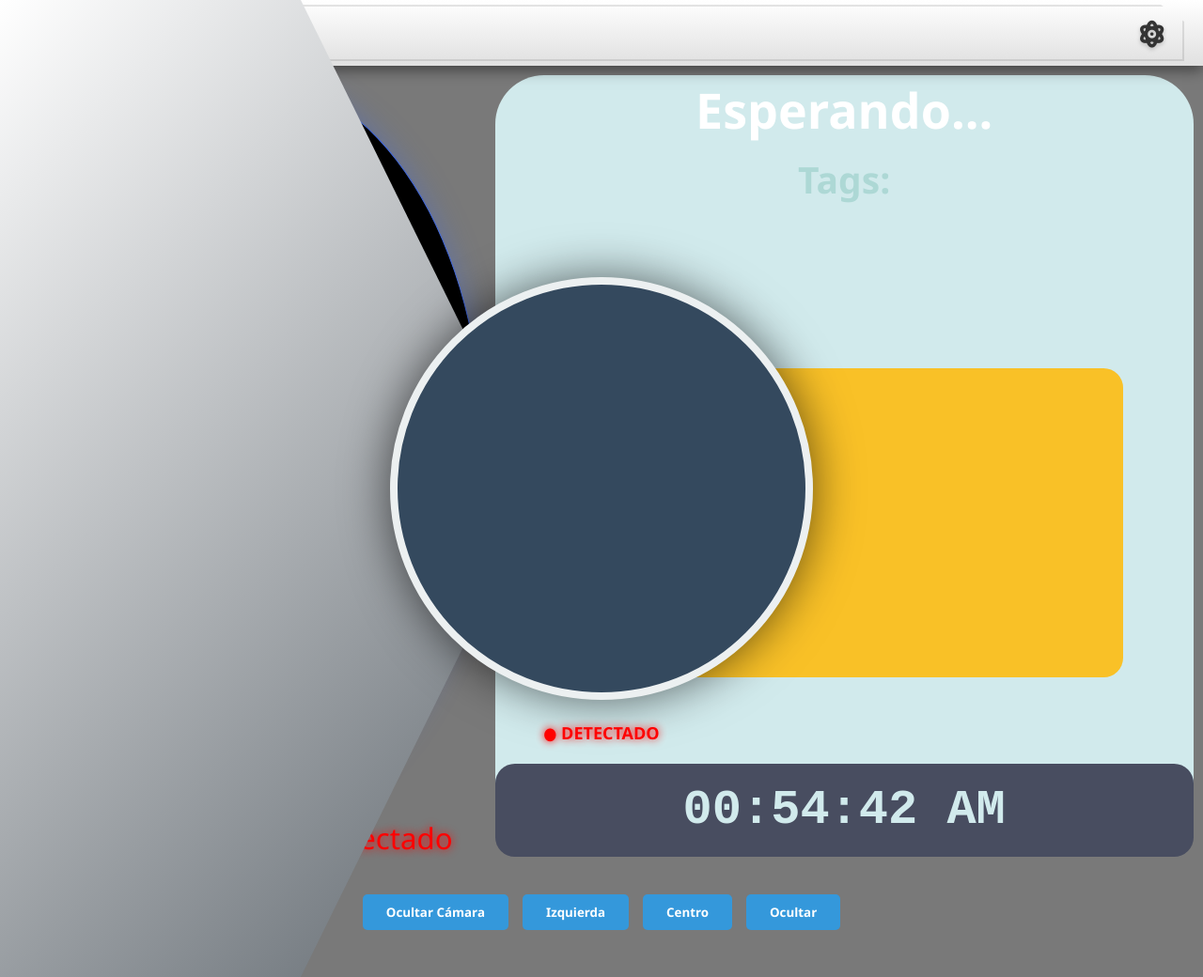
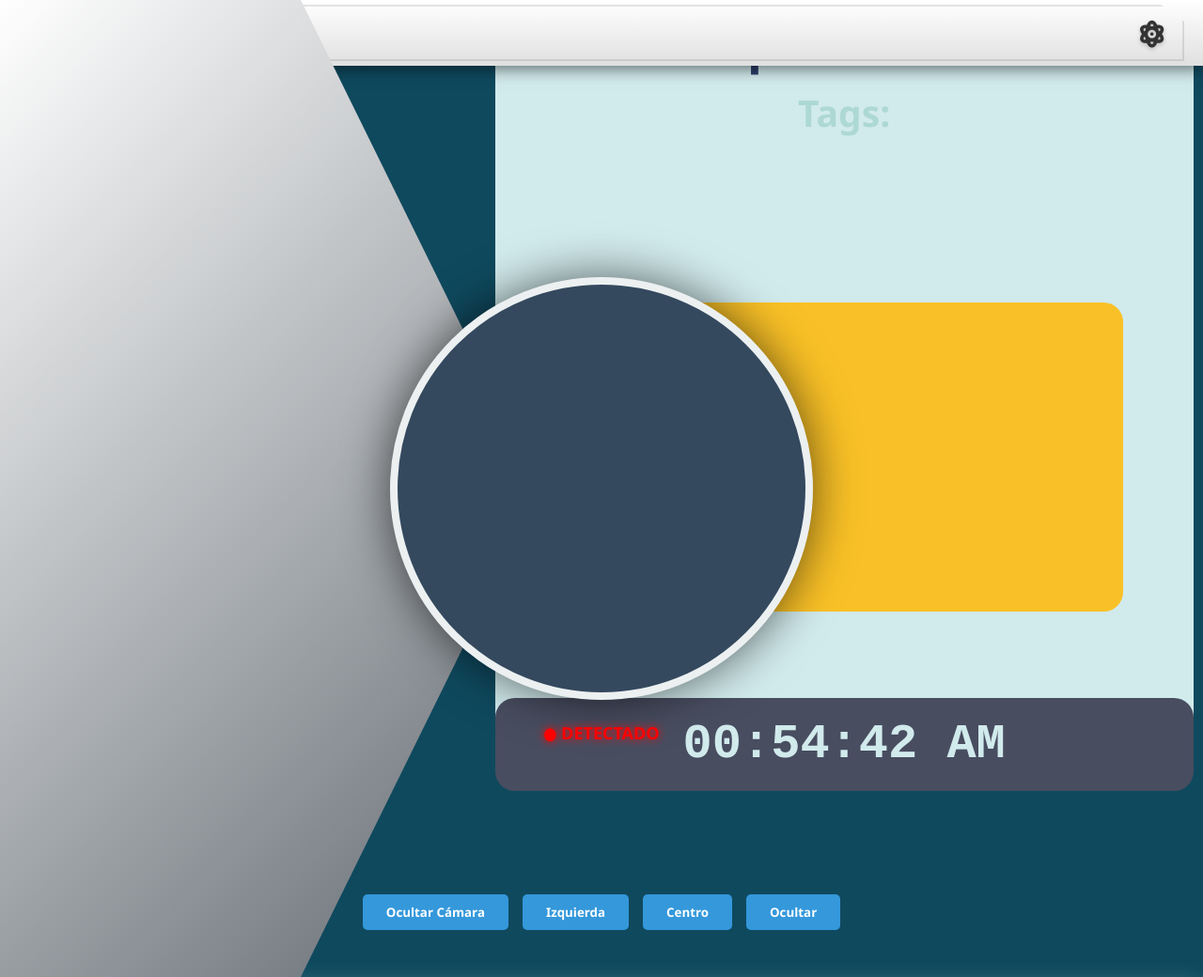
Before and after one commit to Vani-kun/reconocimiento-facial, a PHP site: page / in a window 1280 px wide. Shown: the whole page at 94% size. Run offline with PHP 8.4, Linux system fonts and the light colour scheme; grey boxes are pictures that could not be loaded.

Commit message:
Add files via upload

```diff
--- a/index.php
+++ b/index.php
@@ -26,7 +26,7 @@
 <div style="min-height:100vh">
     <main class="main-container" style="display:flex">
         <div style="min-height:80vh;width:40vw">
-            <div class="wrapper-visor" style="width:100%;height:95%">
+            <!--div class="wrapper-visor" style="width:100%;height:95%">
                 <div class="anillo-escaneo"></div>
                 <div class="visor-circular">
                     <p class="status-cam" id="estatus">ESPERANDO CÁMARA...</p>
@@ -38,7 +38,7 @@
             <div class="indicadores-estado">
                 <div class="estado-item detectado" id="det"><span>●</span> Detectado</div>
                 <div class="estado-item no-detectado active" id="nodet"><span>●</span> No Detectado</div>
-            </div>
+            </div-->
         </div>
         <div style="background-color:#D1EAEC;border-radius:5vh;min-height:80vh;width:59vw;display:block;margin-left:1vw;">
             <div style="height:88%;width:100%;font-size:2.5vh;display:grid;grid-template-rows: 10% 10% 10% 10% 50% 10%;align-items: center;">
--- a/newBarra.php
+++ b/newBarra.php
@@ -1,6 +1,6 @@
 <style>
         :root { --p: #00d4ff; --bg: #0a0f14; --h: 120px; --r: 160px; }
-        body { margin: 0; background:#797979;; color: #fff; font: 14px sans-serif; }
+
 
             /* NAV */
     /* NAV ACTUALIZADO: Blanco a Gris con Sombra */
@@ -15,6 +15,12 @@
         position: relative;
         /* Sombra negra sólida hacia abajo */
         box-shadow: 0 4px 15px rgba(0, 0, 0, 0.5);
+
+        position: fixed;
+        top: 0;
+        left: 0;
+        width: 100%;
+        z-index: 100;   /* Lo coloca "al frente" de los demás elementos */
     }
 
     .nav-contenedor {
```
